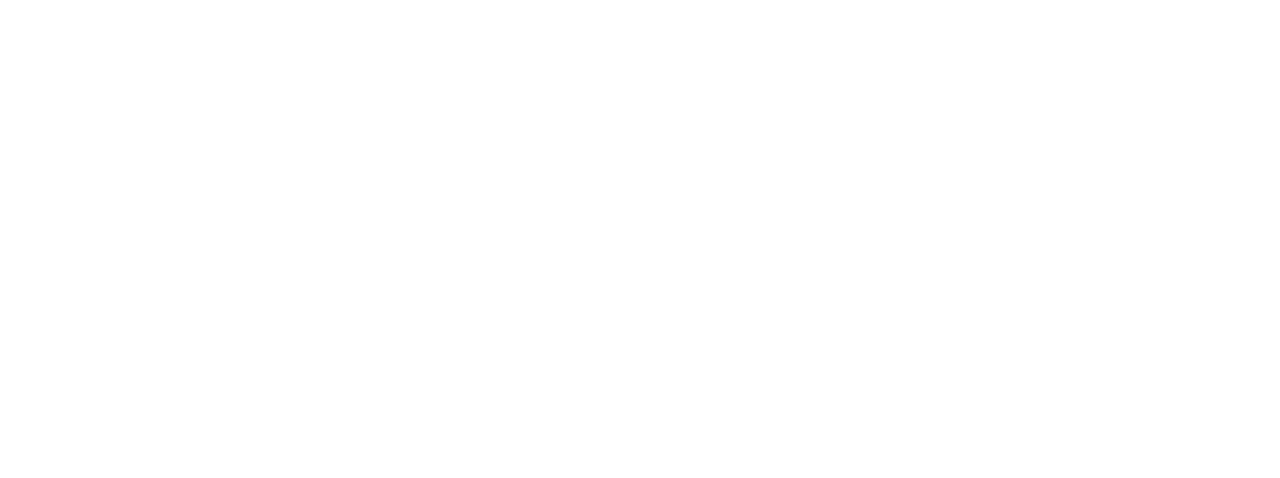
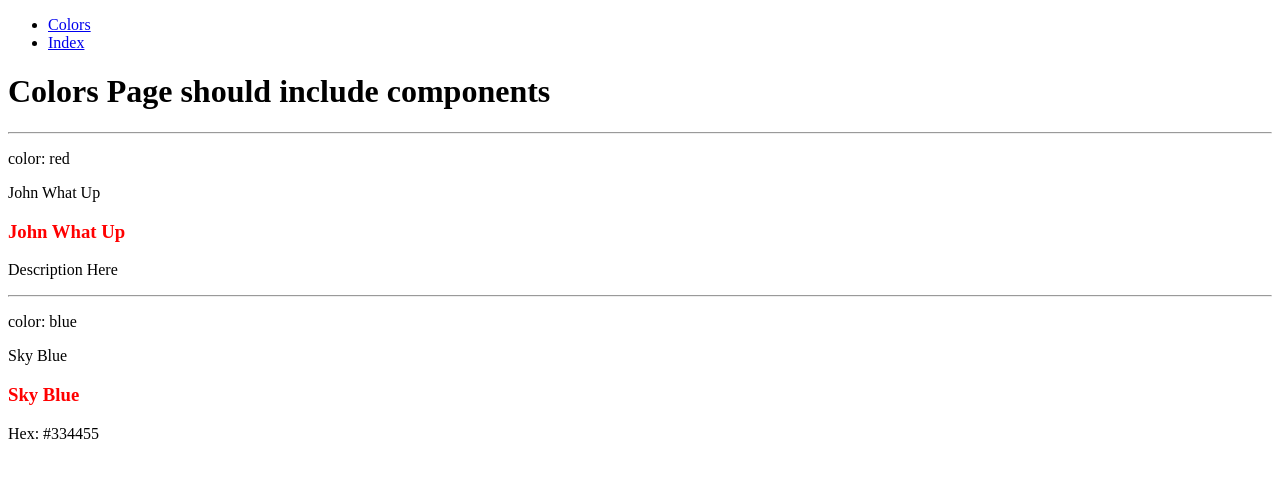
Before and after one commit to johnhoysa/styleguide-react, a React (Create React App) app: page /colors in a window 1280 px wide. Before the commit this address had no page. Shown: the top 478 px of the page. Built offline with nearby package versions, Linux system fonts and the light colour scheme.

Commit message:
Intial commit of code to git

```diff
--- a/package.json
+++ b/package.json
@@ -9,6 +9,7 @@
     "react": "^18.2.0",
     "react-dom": "^18.2.0",
     "react-scripts": "5.0.1",
+    "styled-components": "^6.0.7",
     "web-vitals": "^2.1.4"
   },
   "scripts": {
--- a/src/App.js
+++ b/src/App.js
@@ -1,24 +1,25 @@
-import React from "react";
-import { BrowserRouter, Routes, Route, Link } from "react-router-dom";
-//
-import Colors from "./styleguide/Colors";
-//
-function App() {
-  return (
-    <div className="App">
-      <header className="App-header">App.JS file here</header>
-      <hr></hr>
-      <Link to={"/"}>Home</Link>
-      <br />
-      <Link to="/styleguide/colors">Link to colors page like /color</Link>
+import React, { Component } from "react";
 
-      <BrowserRouter>
-        <Routes>
-          <Route path="/" element={<Colors />} />
-        </Routes>
-      </BrowserRouter>
-    </div>
-  );
+import Routes from "./routes";
+
+class App extends Component {
+  constructor() {
+    super();
+    this.state = {
+      appName: "WhatWhat!",
+      home: false,
+    };
+  }
+
+  render() {
+    return (
+      <div className="">
+        <div className="">
+          <Routes name={this.state.appName} />
+        </div>
+      </div>
+    );
+  }
 }
 
 export default App;
--- /dev/null
+++ b/src/components/Swatch.js
@@ -0,0 +1,20 @@
+import React from "react";
+// import ReactDOM from "react-dom";
+import styled from "styled-components";
+
+const SwatchTitleParent = styled.h3`
+  color: red;
+`;
+
+const Swatch = ({ swatchColor, swatchTitle, swatchDescription }) => {
+  return (
+    <div className="swatch">
+      <p className="swatch-color">color: {swatchColor}</p>
+      <p>{swatchTitle}</p>
+      <SwatchTitleParent>{swatchTitle}</SwatchTitleParent>
+      <p>{swatchDescription}</p>
+    </div>
+  );
+};
+
+export default Swatch;
--- a/src/components/Swatch.jsx
+++ /dev/null
@@ -1,9 +0,0 @@
-import React from "react";
-
-//
-
-export default function Colors() {
-  return (
-    <div className="swatch">Swatch Goes here</div>
-  )
-}
--- a/src/index.js
+++ b/src/index.js
@@ -1,24 +1,21 @@
-import React from "react";
 import ReactDOM from "react-dom/client";
-import { BrowserRouter, Routes, Route, Link } from "react-router-dom";
-//
-import App from "./App";
-//
-import "./index.css";
+import { BrowserRouter, Routes, Route } from "react-router-dom";
+import Layout from "./styleguide/Layout";
+import Colors from "./styleguide/Colors";
+import NoPage from "./styleguide/NoPage";
 
-// import reportWebVitals from "./reportWebVitals";
+export default function App() {
+  return (
+    <BrowserRouter>
+      <Routes>
+        <Route path="/" element={<Layout />}>
+          <Route path="colors" element={<Colors />} />
+          <Route path="*" element={<NoPage />} />
+        </Route>
+      </Routes>
+    </BrowserRouter>
+  );
+}
 
 const root = ReactDOM.createRoot(document.getElementById("root"));
-
-root.render(
-  <BrowserRouter>
-    <Routes>
-      <Route path="/" element={<App />} />
-    </Routes>
-  </BrowserRouter>
-);
-
-// If you want to start measuring performance in your app, pass a function
-// to log results (for example: reportWebVitals(console.log))
-// or send to an analytics endpoint. Learn more: https://bit.ly/CRA-vitals
-// reportWebVitals();
+root.render(<App />);
--- /dev/null
+++ b/src/styleguide/Colors.js
@@ -0,0 +1,24 @@
+import React from "react";
+import Swatch from "../components/Swatch.js";
+
+const Colors = () => {
+  return (
+    <div>
+      <h1>Colors Page should include components</h1>
+      <hr></hr>
+      <Swatch
+        swatchColor="red"
+        swatchTitle="John What Up"
+        swatchDescription="Description Here"
+      />
+      <hr></hr>
+      <Swatch
+        swatchColor="blue"
+        swatchTitle="Sky Blue"
+        swatchDescription="Hex: #334455"
+      />
+    </div>
+  );
+};
+
+export default Colors;
--- a/src/styleguide/Colors.jsx
+++ /dev/null
@@ -1,11 +0,0 @@
-import React from "react"
-
-function Colors() {
-  return (
-    <div className="Colors">
-      <h1>Is this page showing up yet?</h1>
-    </div>
-  );
-}
-
-export default Colors;
--- /dev/null
+++ b/src/styleguide/Home.js
@@ -0,0 +1,5 @@
+const Home = () => {
+  return <h1>Style Guide Home</h1>;
+};
+
+export default Home;
--- /dev/null
+++ b/src/styleguide/Layout.js
@@ -0,0 +1,22 @@
+import { Outlet, Link } from "react-router-dom";
+
+const Layout = () => {
+  return (
+    <>
+      <nav>
+        <ul>
+          <li>
+            <Link to="/colors">Colors</Link>
+          </li>
+          <li>
+            <Link to="/">Index</Link>
+          </li>
+        </ul>
+      </nav>
+
+      <Outlet />
+    </>
+  );
+};
+
+export default Layout;
--- /dev/null
+++ b/src/styleguide/NoPage.js
@@ -0,0 +1,5 @@
+const NoPage = () => {
+  return <h1>404</h1>;
+};
+
+export default NoPage;
```
Also changed, not shown: 1 other file (tests, documents, lock files or other folders).
